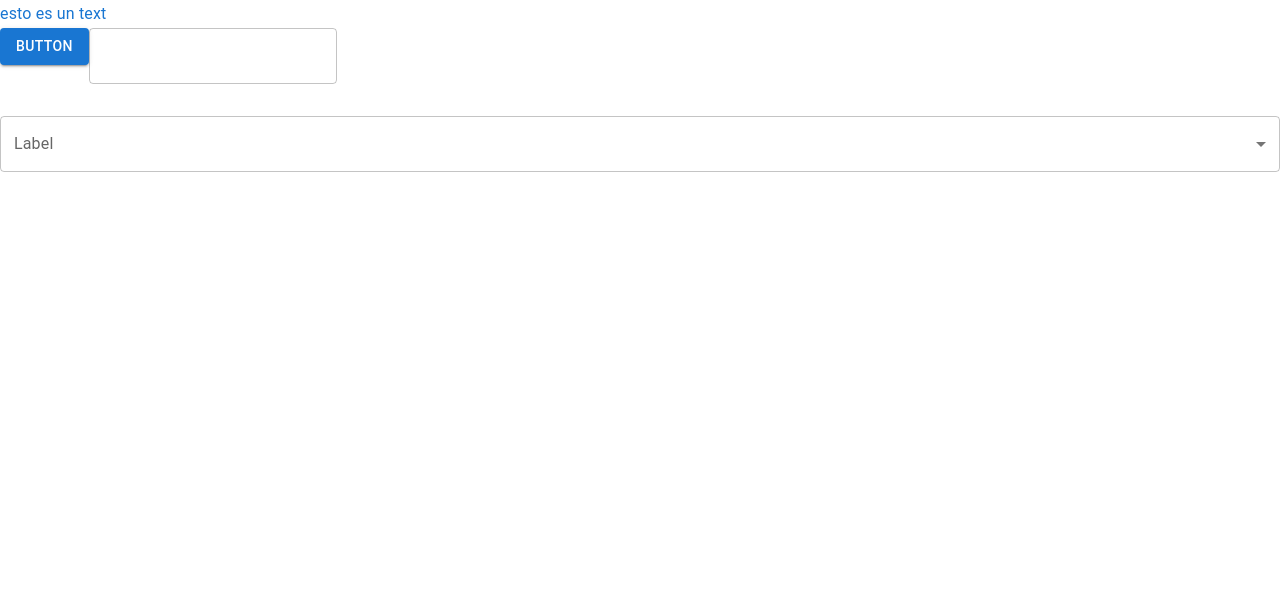
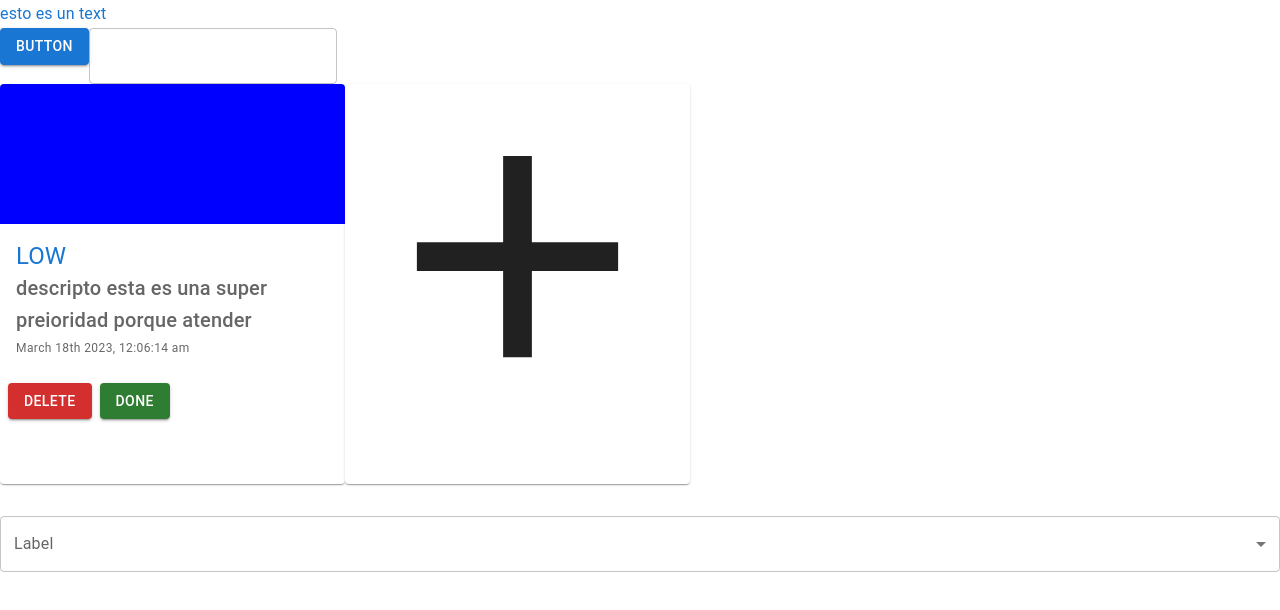
Before and after one commit to AnaRu80/my-pendings, a React (Create React App) app: page / in a window 1280 px wide. Shown: the top 610 px of the page. Built offline with nearby package versions, Linux system fonts and the light colour scheme.

Commit message:
Card organism done

```diff
--- a/package.json
+++ b/package.json
@@ -14,6 +14,7 @@
     "@types/node": "^16.18.16",
     "@types/react": "^18.0.28",
     "@types/react-dom": "^18.0.11",
+    "moment": "^2.29.4",
     "react": "^18.2.0",
     "react-dom": "^18.2.0",
     "react-hook-form": "^7.43.6",
--- a/src/App.tsx
+++ b/src/App.tsx
@@ -2,23 +2,32 @@ import React, { useState } from 'react';
 import './App.css';
 import { Button, Input, SelectInput, Text } from './components/atoms';
 import { Modal } from './components/molecules';
+import Card from './components/organisms/card/Card';
+import moment from 'moment';
 
 const options = [
 	{ label: 'Option 1', value: 1 },
 	{ label: 'Option 2', value: 2 },
 	{ label: 'Option 3', value: 3 },
 ];
+
 function App() {
 	const [selectedValue, setSelectedValue] = useState('');
 
 	const handleChange = (event: any) => {
 		setSelectedValue(event.target.value);
 	};
+
 	return (
 		<div>
 			<Text text=" esto es un text" />
 			<Button text="button" />
 			<Input />
+			<Card
+				description="descripto esta es una super preioridad porque atender"
+				priority="low"
+				time={moment().format('MMMM Do YYYY, h:mm:ss a')}
+			/>
 			<Modal
 				open={false}
 				title="New Pending"
--- /dev/null
+++ b/src/components/organisms/card/Card.styles.ts
@@ -0,0 +1,27 @@
+import { SxProps } from '@mui/material';
+
+const CardStyles: SxProps = {
+	maxWidth: 345,
+	'.simple-card': {
+		height: 400,
+		'.icon': {
+			fontSize: 345,
+		},
+	},
+	'.high': {
+		backgroundColor: 'red',
+		height: 140,
+	},
+
+	'.medium': {
+		backgroundColor: 'yellow',
+		height: 140,
+	},
+
+	'.low': {
+		backgroundColor: 'blue',
+		height: 140,
+	},
+};
+
+export default CardStyles;
--- /dev/null
+++ b/src/components/organisms/card/Card.tsx
@@ -0,0 +1,33 @@
+import * as React from 'react';
+import { Box, Card as CardMui, CardActions, CardContent } from '@mui/material';
+import { Button } from '../../atoms/button/Button';
+import { Text } from '../../atoms';
+import { CardProps } from './Card.props';
+import CardStyles from './Card.styles';
+import AddIcon from '@mui/icons-material/Add';
+
+export default function Card(props: CardProps) {
+	const { description, priority = 'high', time } = props;
+	return (
+		<Box sx={{ flexDirection: 'row', flex: 1, display: 'flex' }}>
+			<CardMui sx={CardStyles}>
+				<Box className={priority} />
+				<CardContent>
+					<Text gutterBottom variant="h5" text={priority.toLocaleUpperCase()} />
+					<Text variant="h6" color="text.secondary" text={description} />
+					<Text variant="caption" color="text.secondary" text={time} />
+				</CardContent>
+				<CardActions>
+					<Button size="small" text="Delete" color="error" />
+					<Button size="small" text="Done" color="success" />
+				</CardActions>
+			</CardMui>
+
+			<CardMui sx={CardStyles} onClick={() => console.log('hola')}>
+				<Box className="simple-card">
+					<AddIcon className="icon" />
+				</Box>
+			</CardMui>
+		</Box>
+	);
+}
--- /dev/null
+++ b/src/components/organisms/index.ts
@@ -0,0 +1 @@
+export * from './card/Card';
```
Also changed, not shown: src/components/organisms/card/Card.props.ts (added, +7 -0 lines), 1 other file (tests, documents, lock files or other folders).
